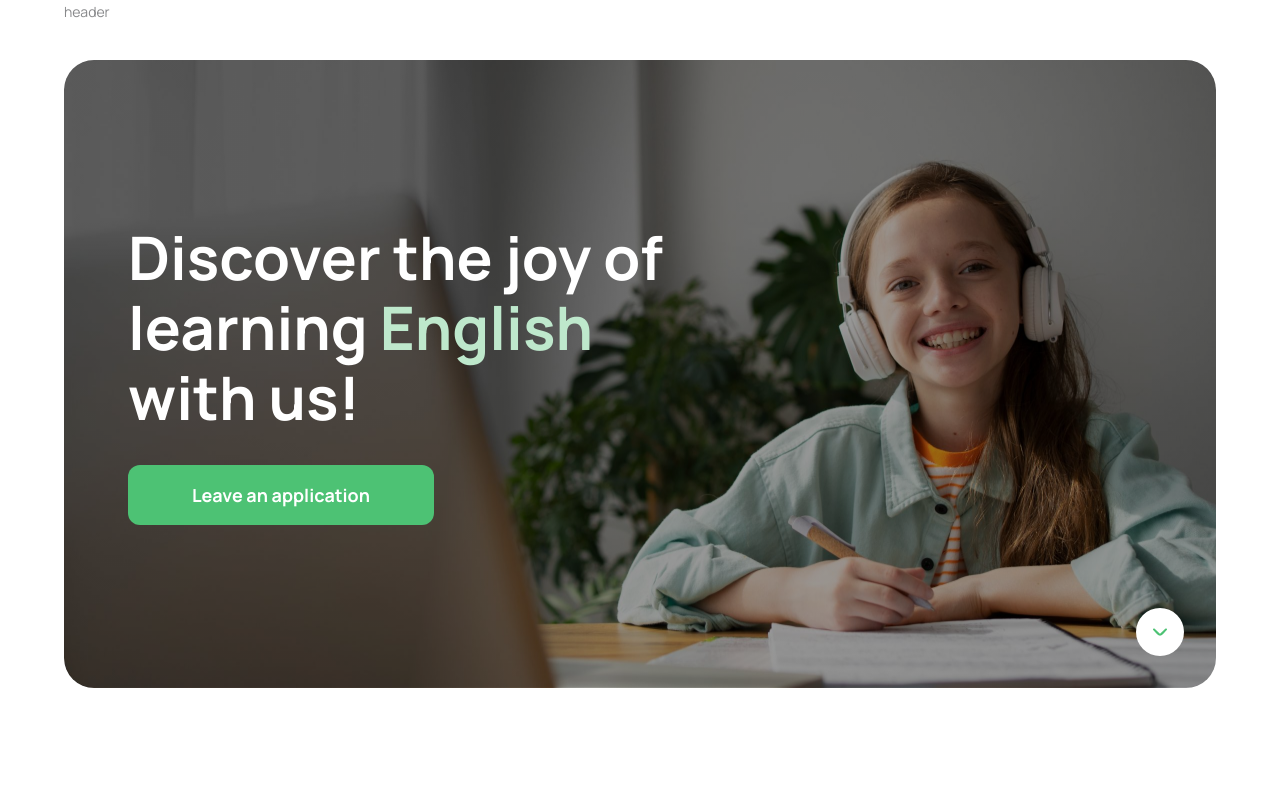
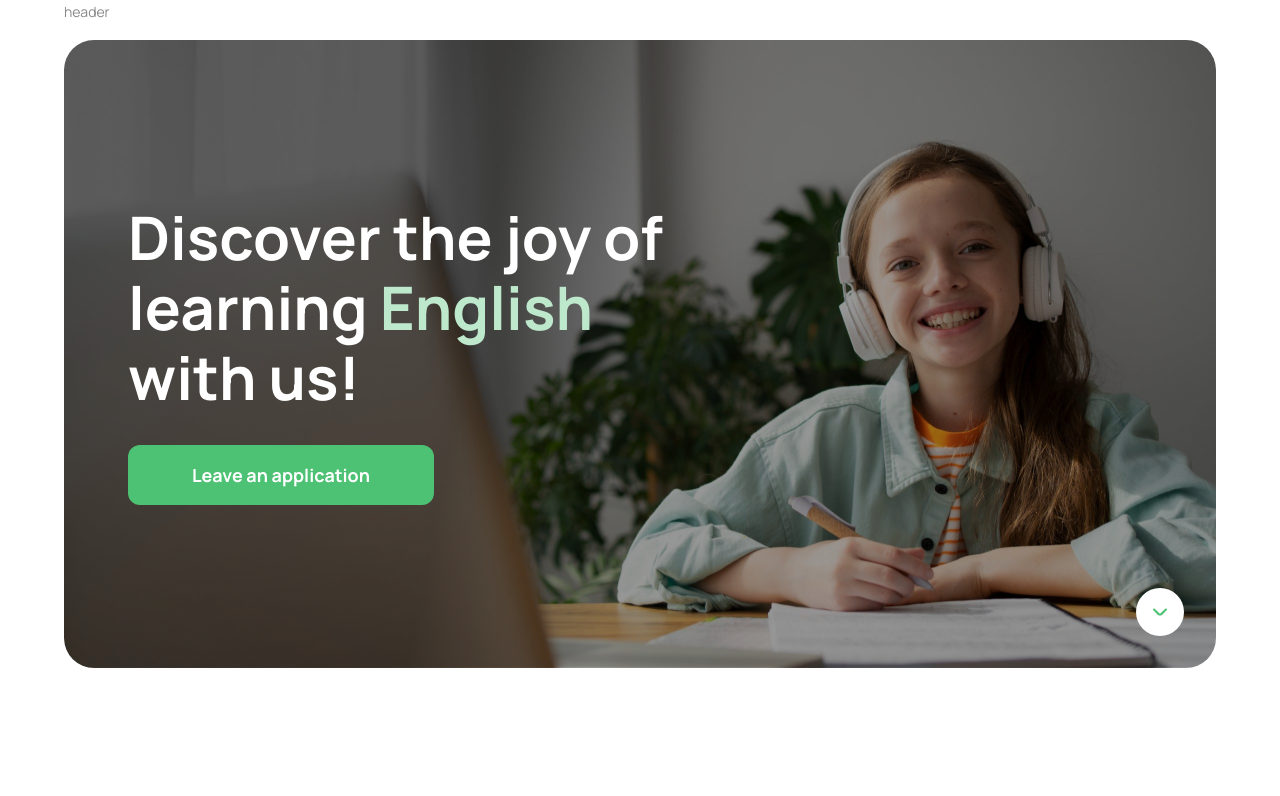
Before and after one commit to MykytaOlenykov/goit-mcs-markup-fp, a website built with Vite: page src/index.html in a window 1280 px wide. Shown: the top 796 px of the page. Built offline with nearby package versions, Linux system fonts and the light colour scheme.

Commit message:
paddings fixed

```diff
--- a/src/css/components/hero.css
+++ b/src/css/components/hero.css
@@ -1,19 +1,22 @@
 /* mobile 1x */
 
 .hero {
+  padding-top: 8px;
   padding-bottom: 40px;
   color: var(--primary-color);
 }
 
 @media screen and (min-width: 768px) {
   .hero {
-    padding: 32px 50px;
+    padding-top: 32px;
+    padding-bottom: 50px;
   }
 }
 
 @media screen and (min-width: 1280px) {
   .hero {
-    padding: 36px 48px;
+    padding-top: 16px;
+    padding-bottom: 75px;
   }
 }
 
```
